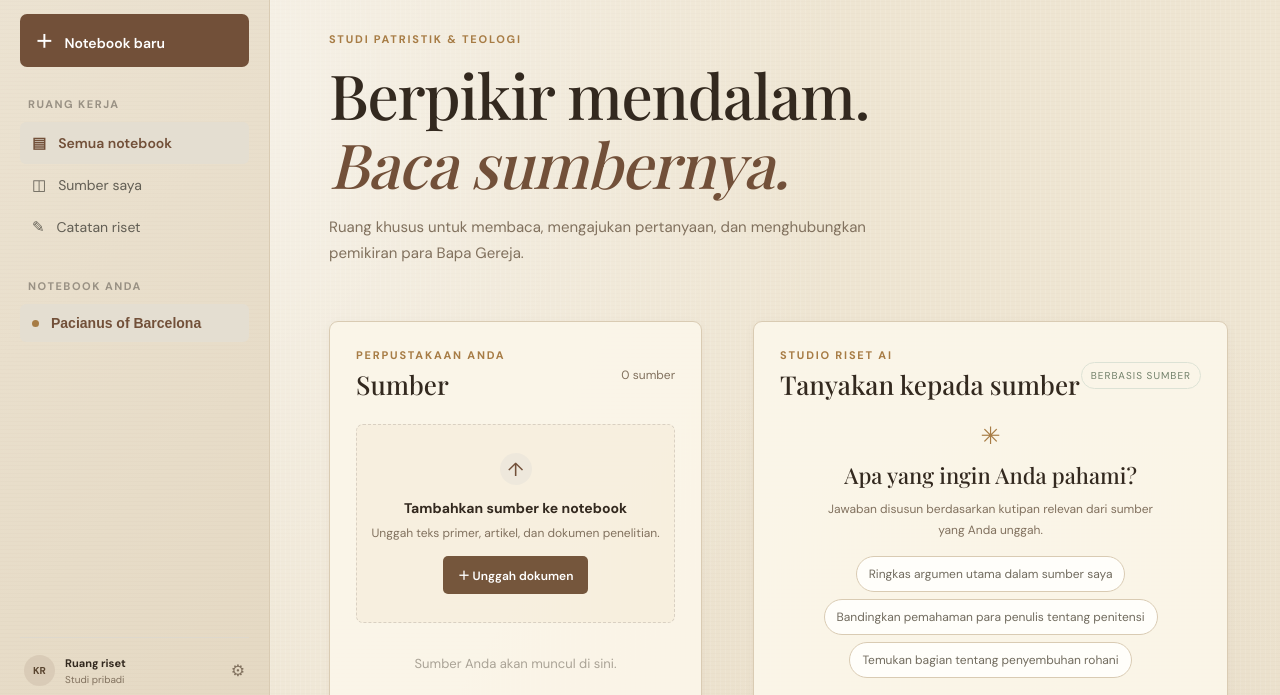
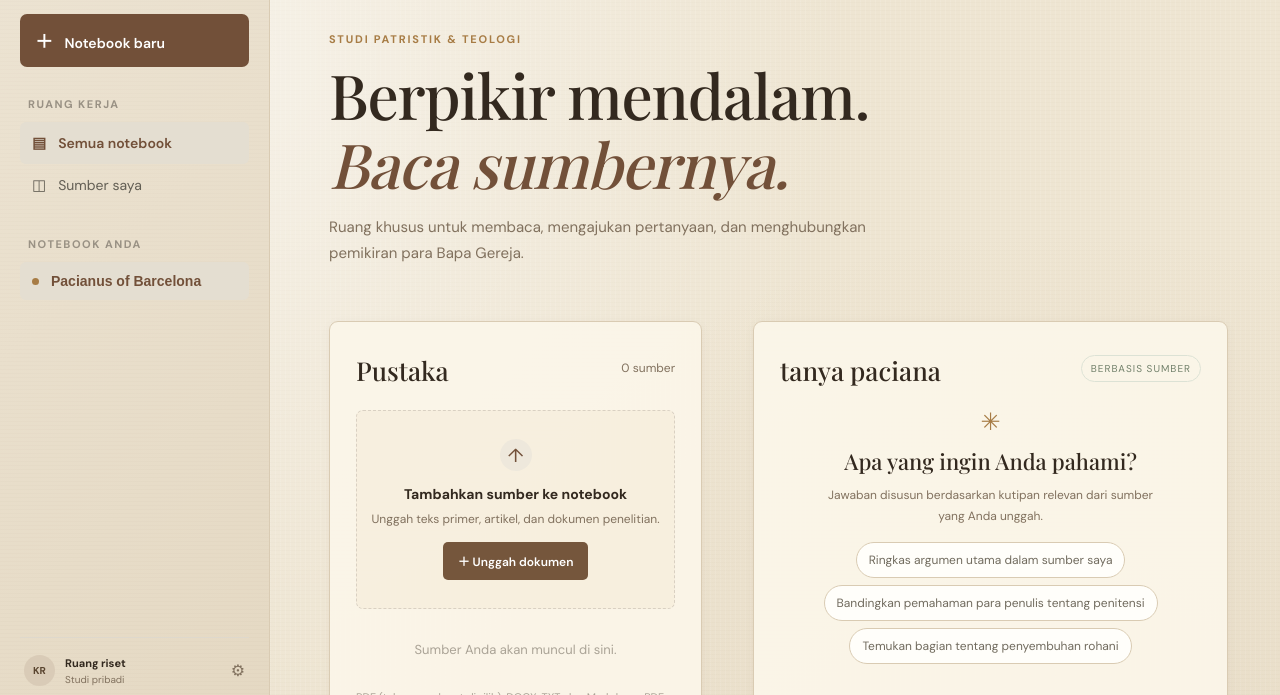
Before and after one commit to meacvlpa/meacvlpa, a website: page index.html in a window 1280 px wide. Shown: the part 94-789 px from the top of the page. Drawn offline with nearby package versions, Linux system fonts and the light colour scheme; a script that the page names is missing.

Commit message:
Simplify PACIANA workspace headings and remove notes panel

```diff
--- a/index.html
+++ b/index.html
@@ -16,7 +16,7 @@
       <a class="brand" href="#"><span class="brand-mark">P</span><span><strong>PACIANA</strong><small>BUKU CATATAN RISET</small></span></a>
       <button class="new-notebook" id="newNotebook"><span>＋</span> Notebook baru</button>
       <div class="side-label">RUANG KERJA</div>
-      <nav><a class="nav-item active" href="#"><span>▤</span> Semua notebook</a><a class="nav-item" href="#sources"><span>◫</span> Sumber saya</a><a class="nav-item" href="#notes"><span>✎</span> Catatan riset</a></nav>
+      <nav><a class="nav-item active" href="#"><span>▤</span> Semua notebook</a><a class="nav-item" href="#sources"><span>◫</span> Sumber saya</a></nav>
       <div class="side-label notebook-label">NOTEBOOK ANDA</div>
       <div id="notebookList" class="notebook-list"><button class="notebook-link selected"><span class="notebook-dot"></span><span>Pacianus of Barcelona</span></button></div>
       <div class="sidebar-bottom"><div class="profile-avatar">KR</div><div><strong>Ruang riset</strong><small>Studi pribadi</small></div><span class="settings">⚙</span></div>
@@ -27,14 +27,14 @@
       <section class="welcome"><div class="eyebrow">STUDI PATRISTIK & TEOLOGI</div><h1>Berpikir mendalam.<br><em>Baca sumbernya.</em></h1><p>Ruang khusus untuk membaca, mengajukan pertanyaan, dan menghubungkan pemikiran para Bapa Gereja.</p></section>
       <section class="workspace-grid">
         <div class="panel sources-panel" id="sources">
-          <div class="panel-heading"><div><div class="eyebrow">PERPUSTAKAAN ANDA</div><h2>Sumber</h2></div><span class="count" id="sourceCount">0 sources</span></div>
+          <div class="panel-heading"><div><h2>Pustaka</h2></div><span class="count" id="sourceCount">0 sumber</span></div>
           <div class="dropzone" id="dropzone"><div class="upload-icon">↑</div><strong>Tambahkan sumber ke notebook</strong><p>Unggah teks primer, artikel, dan dokumen penelitian.</p><label class="upload-button" for="fileInput">＋ Unggah dokumen</label><input id="fileInput" type="file" multiple accept=".pdf,.txt,.md,.docx,.doc"/></div>
           <div class="source-list" id="sourceList"><div class="empty-state">Sumber Anda akan muncul di sini.</div></div>
           <div class="source-hint" id="sourceStatus">PDF (teks yang dapat dipilih), DOCX, TXT, dan Markdown. PDF hasil pemindaian memerlukan OCR.</div>
         </div>
         <div class="resize-handle columns-resize" data-resize="columns" role="separator" aria-orientation="vertical" aria-label="Resize sources and research studio" tabindex="0"></div>
         <div class="panel studio-panel">
-          <div class="panel-heading"><div><div class="eyebrow">STUDIO RISET AI</div><h2>Tanyakan kepada sumber</h2></div><span class="beta">BERBASIS SUMBER</span></div>
+          <div class="panel-heading"><div><h2>tanya paciana</h2></div><span class="beta">BERBASIS SUMBER</span></div>
           <div class="chat-intro"><div class="sparkle">✳</div><h3>Apa yang ingin Anda pahami?</h3><p>Jawaban disusun berdasarkan kutipan relevan dari sumber yang Anda unggah.</p></div>
           <div class="suggestions"><button class="suggestion">Ringkas argumen utama dalam sumber saya</button><button class="suggestion">Bandingkan pemahaman para penulis tentang penitensi</button><button class="suggestion">Temukan bagian tentang penyembuhan rohani</button></div>
           <div id="chatMessages" class="chat-messages" aria-live="polite"></div>
@@ -44,7 +44,6 @@
           </div>
         </div>
       </section>
-      <section class="panel notes-panel" id="notes"><div class="panel-heading"><div><div class="eyebrow">CATATAN PEMIKIRAN</div><h2>Catatan riset</h2></div><span class="count">Tersimpan di browser ini</span></div><textarea id="researchNotes" class="notes-editor" placeholder="Catat pengamatan, pertanyaan, referensi, dan argumen yang sedang berkembang..."></textarea><div class="notes-footer"><span id="saveStatus">Catatan disimpan di browser ini.</span><span>Teruslah berpikir bersama sumber-sumber.</span></div></section>
       <footer>PER FONTES AD VERITATEM <span>·</span> Buku Catatan Riset PACIANA</footer>
     </main>
   </div>
@@ -52,7 +51,7 @@
     <section class="source-viewer-dialog">
       <header><div><div class="eyebrow">TEKS DOKUMEN</div><h2 id="sourceViewerTitle">Nama dokumen</h2></div><button type="button" id="closeSourceViewer" aria-label="Tutup">×</button></header>
       <textarea id="sourceViewerText" readonly spellcheck="false" aria-label="Isi lengkap dokumen"></textarea>
-      <footer><span id="viewerStatus">Teks berasal dari hasil ekstraksi dokumen yang diunggah.</span><div><button type="button" id="copyViewerText">Salin teks</button><button type="button" id="addViewerToNotes">Masukkan ke catatan</button></div></footer>
+      <footer><span id="viewerStatus">Teks berasal dari hasil ekstraksi dokumen yang diunggah.</span><div><button type="button" id="copyViewerText">Salin teks</button></div></footer>
     </section>
   </div>
   <script src="https://cdnjs.cloudflare.com/ajax/libs/pdf.js/3.11.174/pdf.min.js"></script>
```
